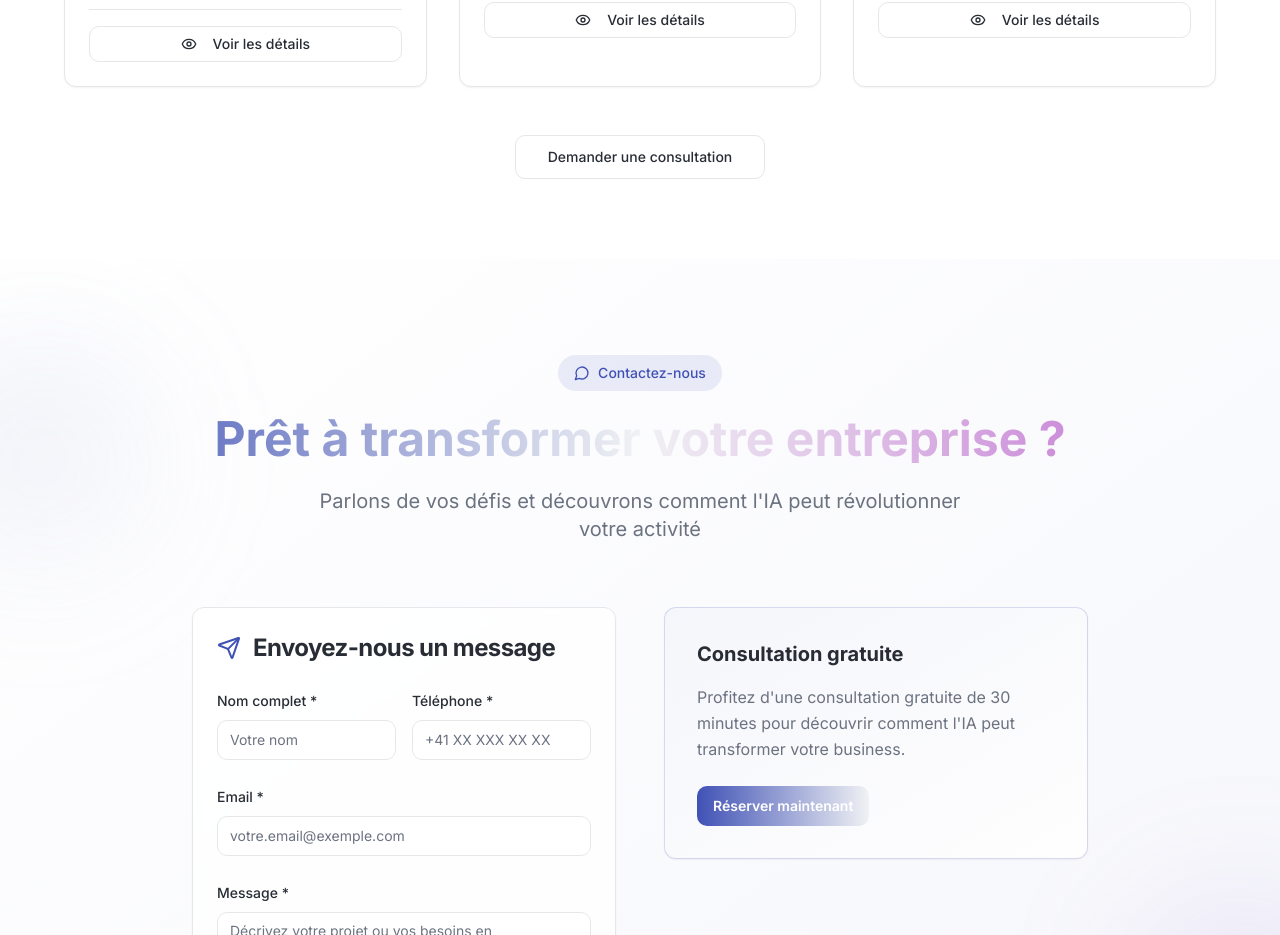
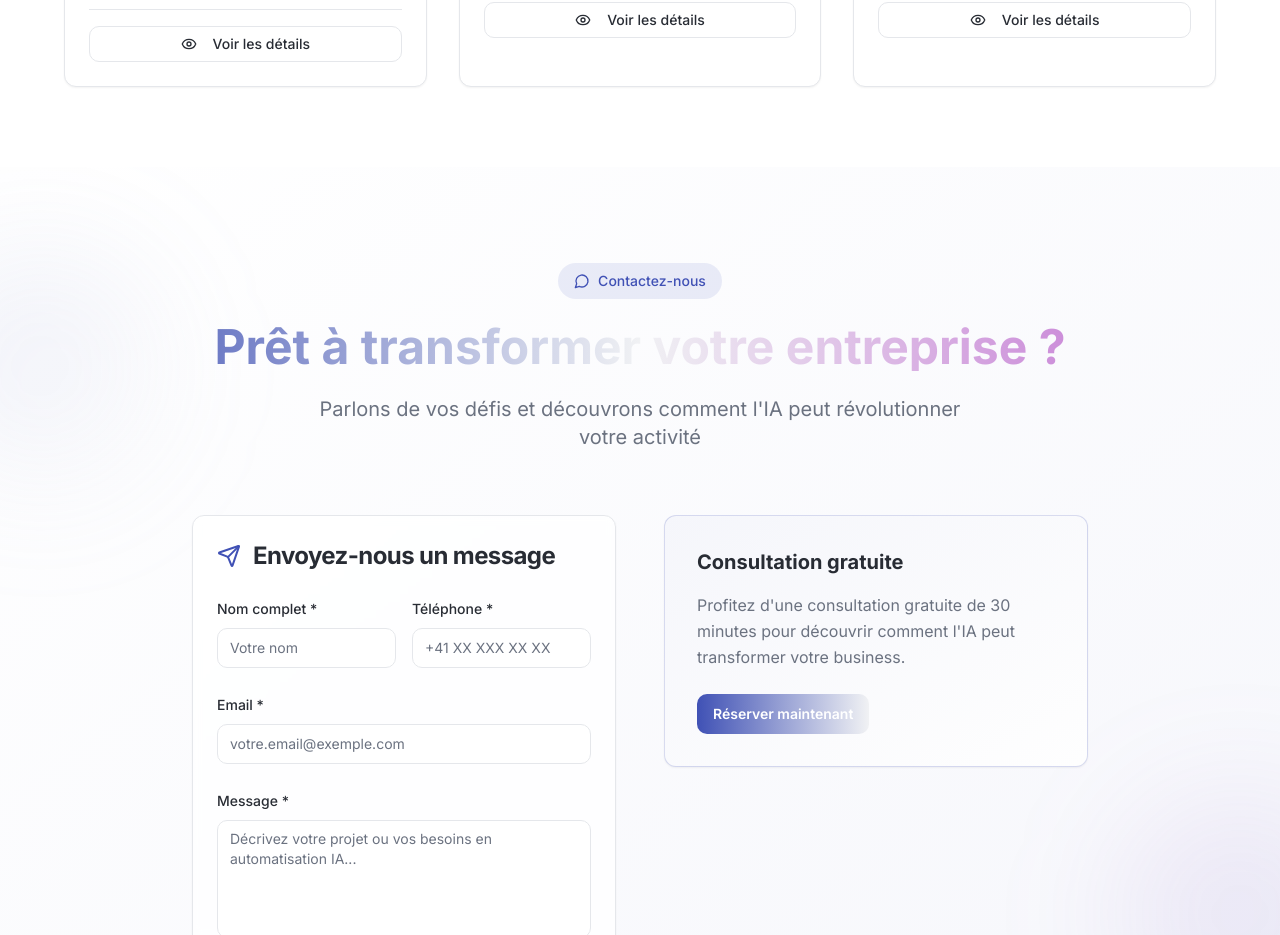
Before and after one commit to moni-sarah/aivo-agency-tech, a React (Vite) app: page / in a window 1280 px wide. Shown: the part 3880-4815 px from the top of the page. Built offline with nearby package versions, Linux system fonts and the light colour scheme.

Commit message:
Remove consultation button
Removed the "Demander une consultation" button from the Case Studies section.

```diff
--- a/src/components/CaseStudiesSection.tsx
+++ b/src/components/CaseStudiesSection.tsx
@@ -124,14 +124,6 @@ export const CaseStudiesSection = () => {
           ))}
         </div>
 
-        <div className="text-center mt-12">
-          <div className="flex flex-col sm:flex-row gap-4 justify-center">
-            <Button variant="outline" size="lg">
-              Demander une consultation
-            </Button>
-          </div>
-        </div>
-
         {/* Case Study Details Modal */}
         <Dialog open={!!selectedStudy} onOpenChange={() => setSelectedStudy(null)}>
           <DialogContent className="max-w-4xl max-h-[80vh] overflow-y-auto">
```
